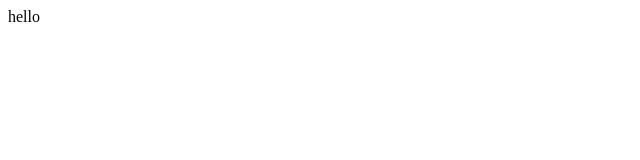
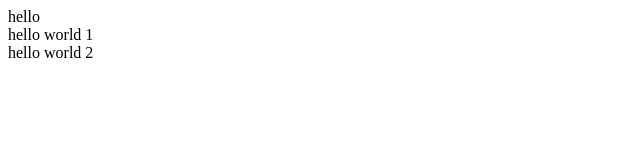
Before and after one commit to BalamuruganSCDM/demo-repo-2, a plain HTML site: page index.html in a window 1280 px wide. Shown: the whole page, without its empty margins (0-640 px from the left). Drawn offline with Linux system fonts and the light colour scheme.

Commit message:
changed index.html

```diff
--- a/index.html
+++ b/index.html
@@ -1 +1,3 @@
 <div>hello</div>
+<div>hello world 1</div>
+<div>hello world 2</div>
```
